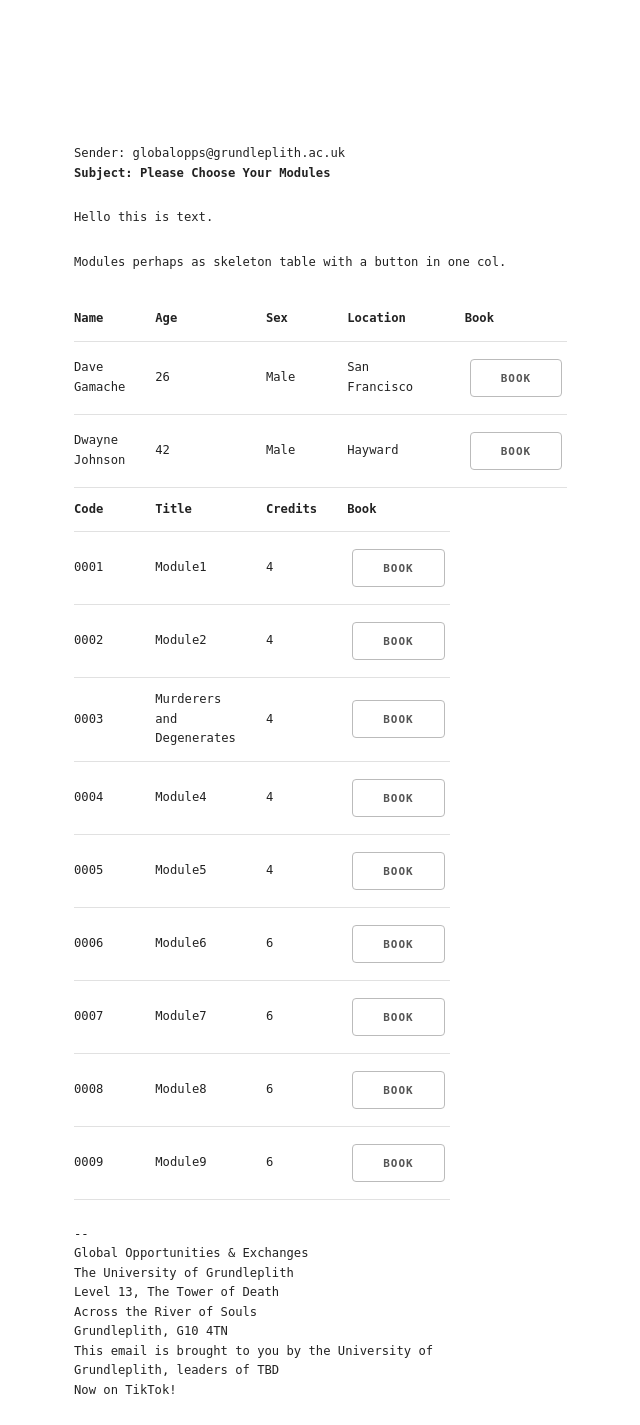
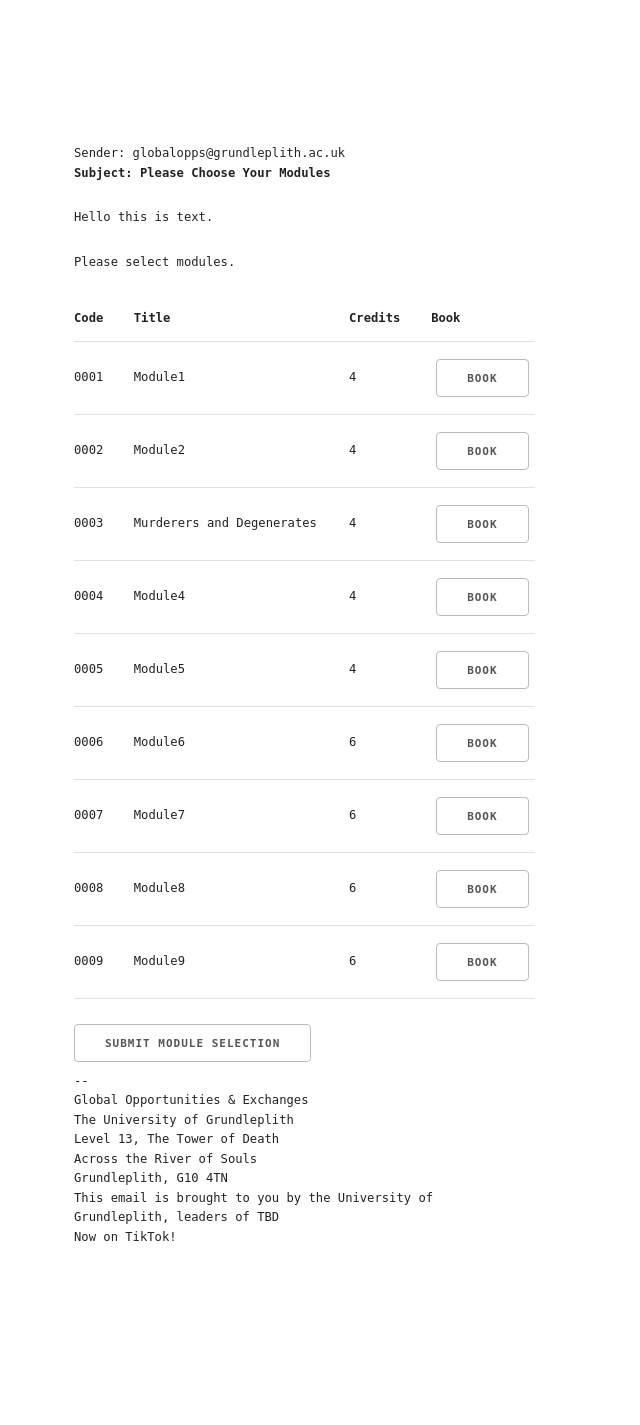
Before and after one commit to ThThelitz/story, a Flask app: page /5 in a window 1280 px wide. Shown: the whole page, without its empty margins (86-726 px from the left). After the commit the page ends 1241 px from the top, so only its background shows below. Run offline with Flask 2, Linux system fonts and the light colour scheme.

Commit message:
Set up basic module checking

```diff
--- a/static/script.js
+++ b/static/script.js
@@ -87,6 +87,32 @@ if (pwEntry != null) {
     })
 }
 
+// On submitting modules, check if any are full and route accordingly
+let mSubmit = document.getElementById("module-submit")
+if (mSubmit != null) {
+    mSubmit.addEventListener("click", function(ev) {
+        let rows = document.getElementsByTagName("tr")
+        for (let i = 0; i < rows.length; i++) {
+            const row = rows[i];
+            if (row.className == "selected") {
+                // I SHALL CLAIM YOUR FIRSTBORN
+                let selectedCode = row.firstChild.innerHTML
+                for (const module of modules) {
+                    if (selectedCode == module.code) {
+                        if (module.full) {
+                            window.location = "/6"
+                            return
+                        }
+                    }
+                }
+            }
+
+        }
+        // If all selected modules are not full
+        window.location = "/7"
+    })
+}
+
 // Select and deselect table buttons
 let moduleSelectBtns = document.getElementsByClassName("book")
 if (moduleSelectBtns.length > 0) {
--- a/templates/email_booked.html
+++ b/templates/email_booked.html
@@ -1,5 +1,7 @@
 {% extends "layout.html" %}
 
 {% block main %}
-    Emails go here
+    <p>
+        Great Success (TM)
+    </p>
 {% endblock %}
--- a/templates/email_repeat.html
+++ b/templates/email_repeat.html
@@ -1,6 +1,10 @@
 {% extends "layout.html" %}
 
 {% block main %}
-    Emails go here
+    <p>
+        Nope, do it again
+    </p>
+
     <table class="u-full-width"></table>
+    <button id="module-submit">Submit Module Selection</button>
 {% endblock %}
--- a/templates/email_request.html
+++ b/templates/email_request.html
@@ -7,36 +7,10 @@
     </p>
     <p>
         Hello this is text.
-
     </p>
     <p>
-        Modules perhaps as skeleton table with a button in one col.
-        <table class="u-full-width">
-            <thead>
-              <tr>
-                <th>Name</th>
-                <th>Age</th>
-                <th>Sex</th>
-                <th>Location</th>
-                <th>Book</th>
-              </tr>
-            </thead>
-            <tbody>
-              <tr>
-                <td>Dave Gamache</td>
-                <td>26</td>
-                <td>Male</td>
-                <td>San Francisco</td>
-                <td><button class="book">Book</button></td>
-              </tr>
-              <tr>
-                <td>Dwayne Johnson</td>
-                <td>42</td>
-                <td>Male</td>
-                <td>Hayward</td>
-                <td><button class="book">Book</button></td>
-              </tr>
-            </tbody>
-          </table>
+        Please select modules.
     </p>
+    <table class="u-full-width"></table>
+    <button id="module-submit">Submit Module Selection</button>
 {% endblock %}
```
